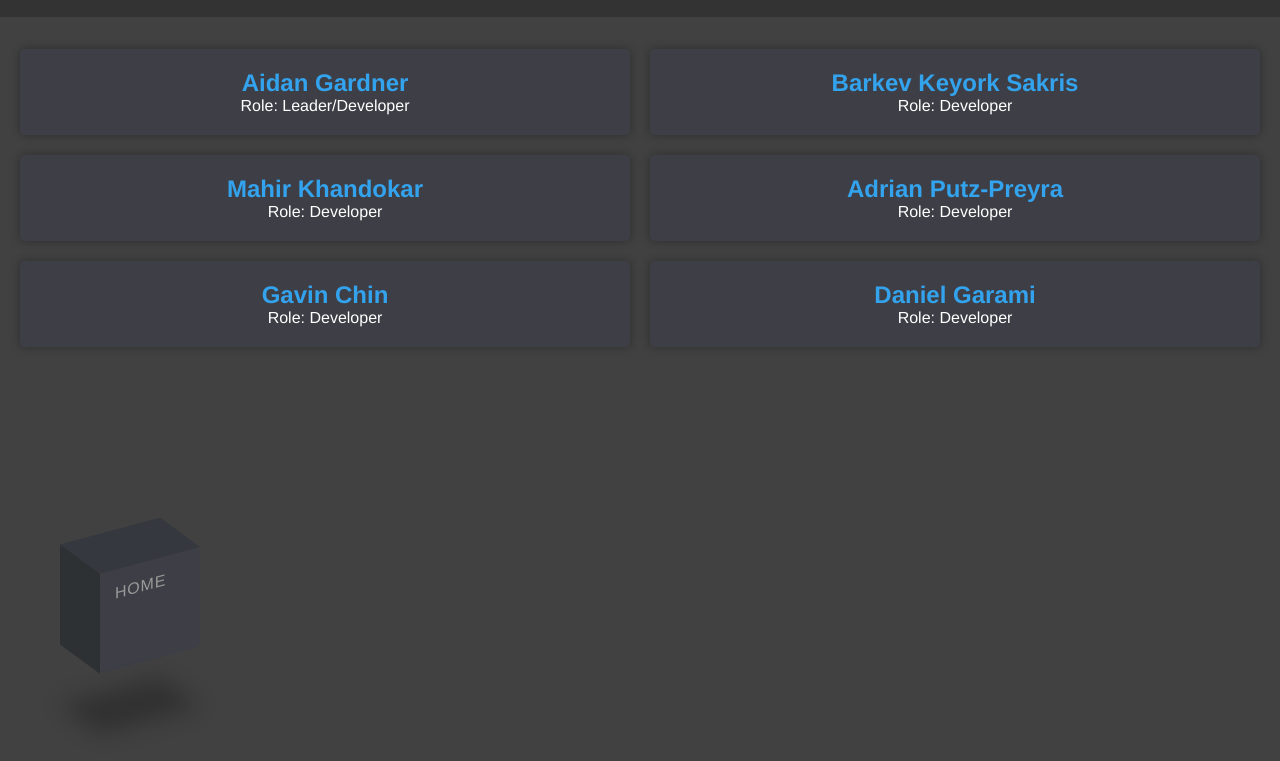
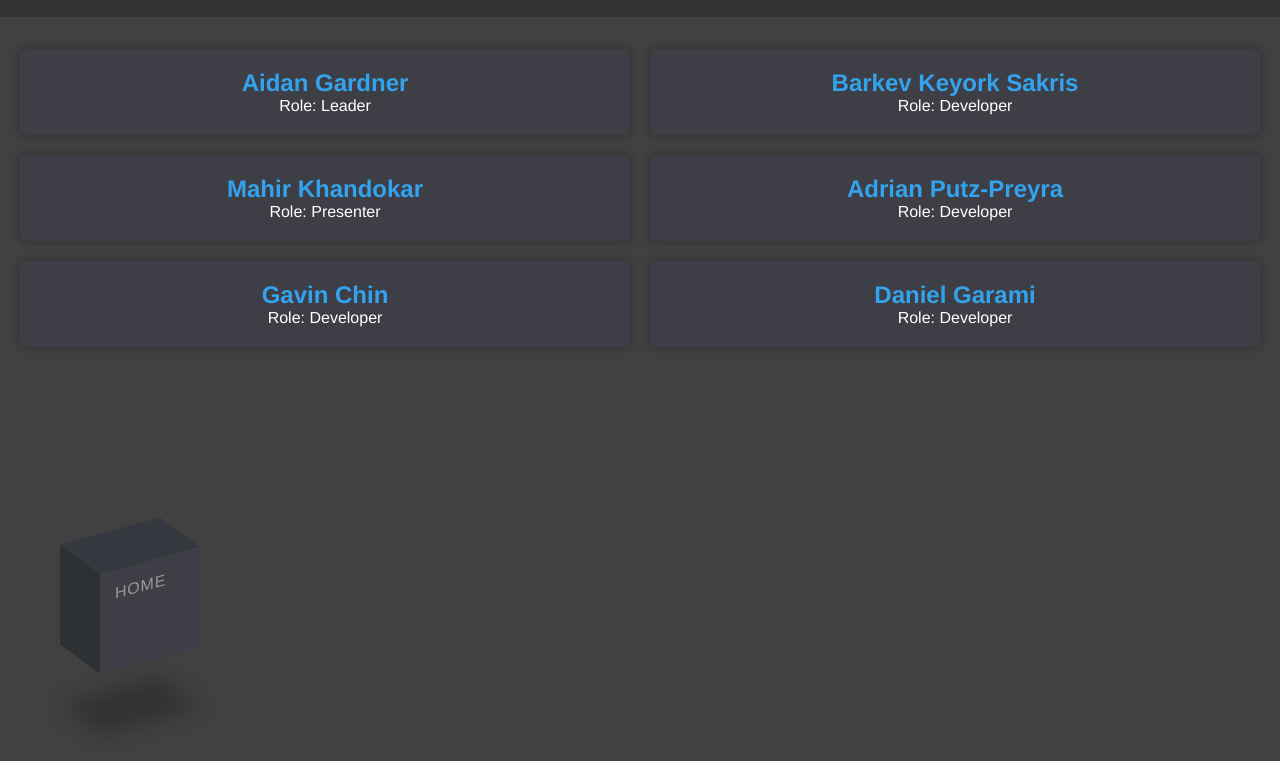
Before and after one commit to aidancgardner/CISC-322-Group-8-Website, a plain HTML site: page team.html in a window 1280 px wide. Shown: the part 51-812 px from the top of the page. Drawn offline with Linux system fonts and the light colour scheme.

Commit message:
Update team.html

```diff
--- a/team.html
+++ b/team.html
@@ -42,7 +42,7 @@
         <!-- Team Member 1 -->
         <div class="team-member">
             <h2>Aidan Gardner</h2>
-            <p>Role: Leader/Developer</p>
+            <p>Role: Leader</p>
         </div>
 
         <!-- Team Member 2 -->
@@ -54,7 +54,7 @@
         <!-- Team Member 3 -->
         <div class="team-member">
             <h2>Mahir Khandokar</h2>
-            <p>Role: Developer</p>
+            <p>Role: Presenter</p>
         </div>
 
         <!-- Team Member 4 -->
```
